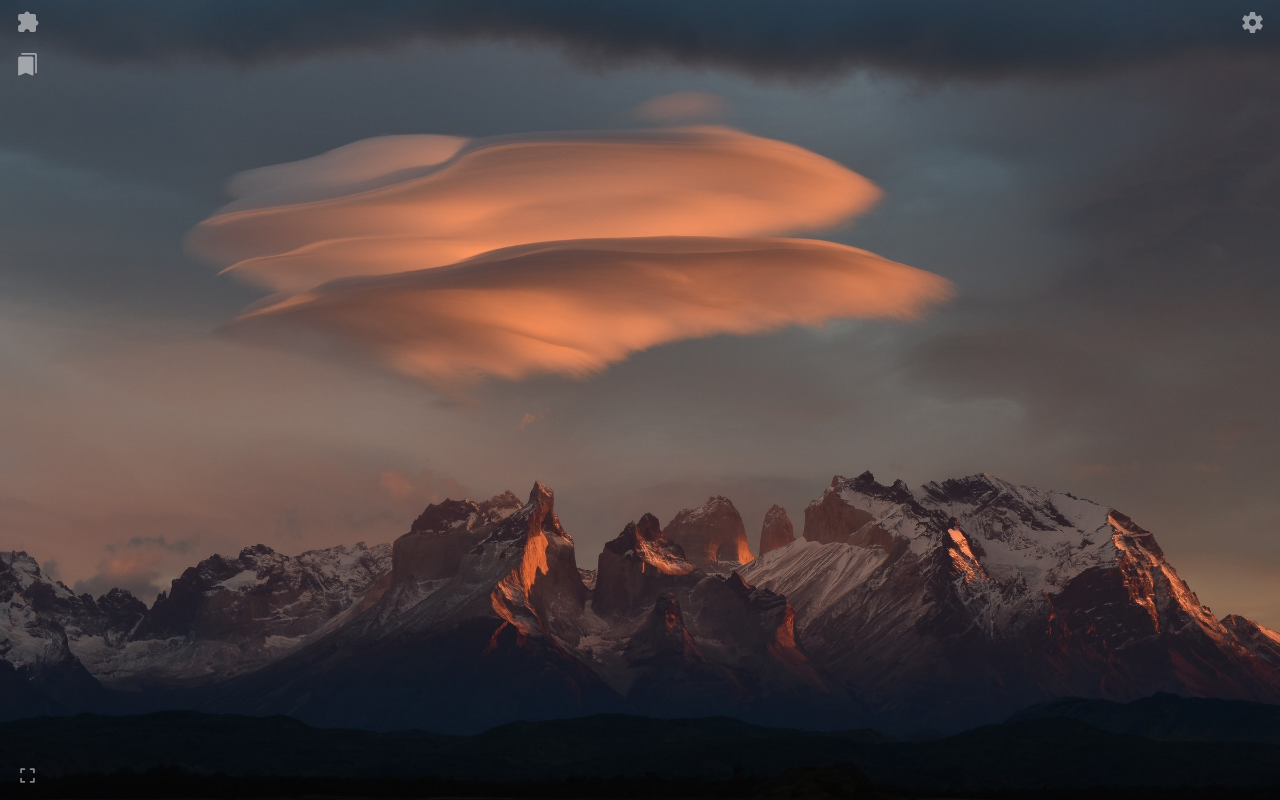
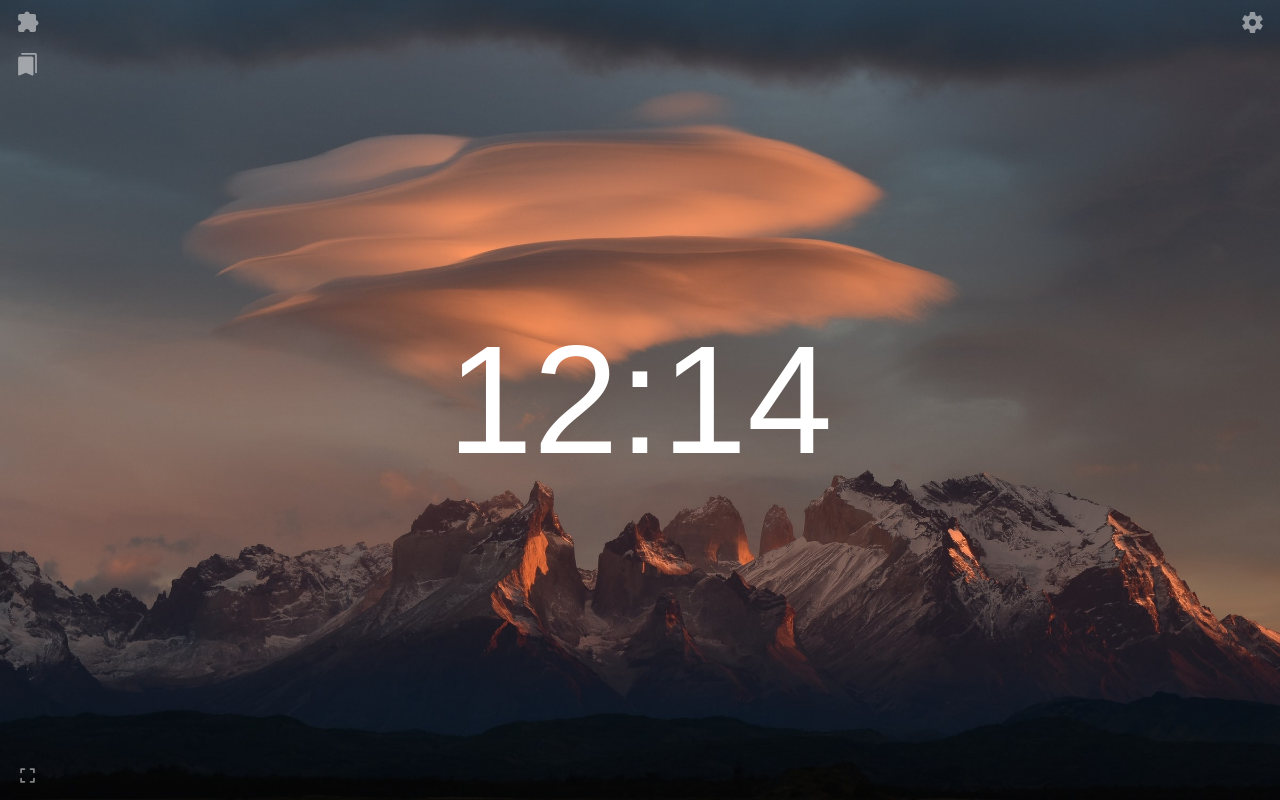
Before and after one commit to Keiko37/Things, a Vue app: page / in a window 1280 px wide. Built offline with nearby package versions, Linux system fonts and the light colour scheme; a web font is replaced by a local one.

Commit message:
clock hooks refactoring

```diff
--- a/src/components/AppClock.vue
+++ b/src/components/AppClock.vue
@@ -11,7 +11,6 @@ const { isSettings, isClockVisible } = toRefs(settingsState.value)
 const clock = useClockStore()
 const { clockIntervalId, currentTime } = storeToRefs(clock)
 
-const time: string | null = null
 const updateCurrentTime = () => {
   const date = new Date()
   const hours = date.getHours()
@@ -21,13 +20,19 @@ const updateCurrentTime = () => {
   }`
 }
 
-onMounted(() => (clockIntervalId.value = window.setInterval(updateCurrentTime, 1000)))
-onUnmounted(() => (clockIntervalId.value ? window.clearInterval(clockIntervalId.value) : undefined))
+onMounted(() => {
+  clockIntervalId.value = window.setInterval(updateCurrentTime, 1000)
+})
+onUnmounted(() => {
+  if (clockIntervalId.value) {
+    window.clearInterval(clockIntervalId.value)
+  }
+})
 </script>
 
 <template>
   <div v-if="!isSettings || isClockVisible" :style="{ fontSize: getClockSize }" class="clock">
-    {{ time }}
+    {{ currentTime }}
   </div>
 </template>
 
--- a/src/stores/settings.ts
+++ b/src/stores/settings.ts
@@ -326,15 +326,15 @@ export const useSettingsStore = defineStore('settings', () => {
     if (!foundGroup) {
       throw new Error('setSetting: settings group not found.')
     }
-    if (!isSubsettingsGroup(foundGroup)) {
-      throw new Error('setSetting: founded setting group not equal "SubsettingGroup" type.')
-    }
     if (!subsettingGroup) {
       const foundSetting = foundGroup.settings.find((setting) => setting.title === settingName)
       if (foundSetting) {
         foundSetting.selectedValue = newValue
       }
       return
+    }
+    if (!isSubsettingsGroup(foundGroup)) {
+      throw new Error('setSetting: founded setting group not equal "SubsettingGroup" type.')
     }
     const foundSubsettingGroup = foundGroup.subSettings.find(
       (subsettings) => subsettings.title === subsettingGroup.title
```
